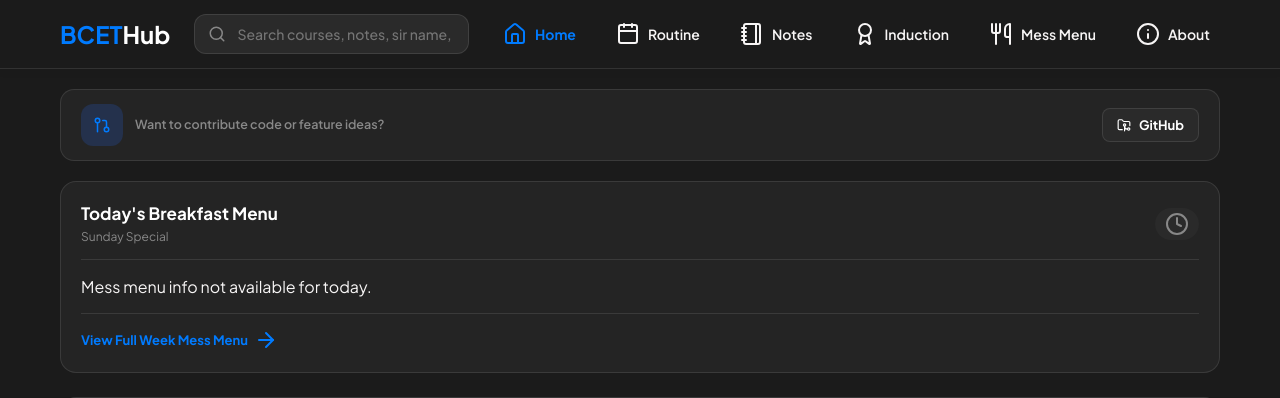
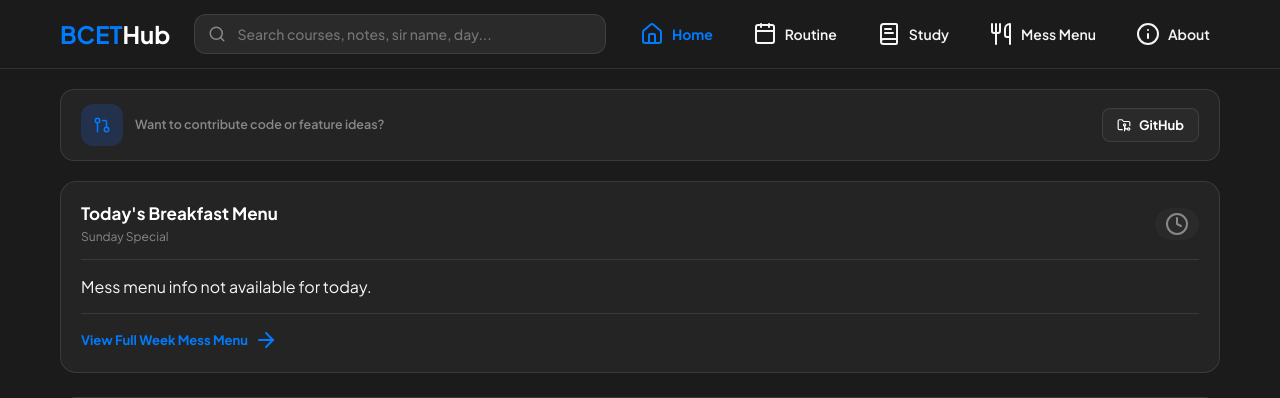
Before and after one commit to axinyyyx/BCETHub, a Django app: page / in a window 1280 px wide. Shown: the top 398 px of the page. Run offline with Django 4.2, Linux system fonts and the light colour scheme; data that the repository does not hold is empty.

Commit message:
Add files via upload

```diff
--- a/templates/includes/navbar.html
+++ b/templates/includes/navbar.html
@@ -33,14 +33,14 @@
                 <i data-lucide="calendar"></i>
                 <span>Routine</span>
             </a>
-            <a href="{% url 'notes' %}" class="nav-item {% if request.resolver_match.url_name == 'notes' %}active{% endif %}">
-                <i data-lucide="notebook"></i>
-                <span>Notes</span>
+            <a href="{% url 'study' %}" class="nav-item {% if request.resolver_match.url_name == 'study' %}active{% endif %}">
+                <i data-lucide="book-text"></i>
+                <span>Study</span>
             </a>
-            <a href="{% url 'induction' %}" class="nav-item {% if request.resolver_match.url_name == 'induction' %}active{% endif %}">
+            <!-- <a href="{% url 'induction' %}" class="nav-item {% if request.resolver_match.url_name == 'induction' %}active{% endif %}">
                 <i data-lucide="award"></i>
                 <span>Induction</span>
-            </a>
+            </a> -->
             <a href="{% url 'mess_menu' %}" class="nav-item {% if request.resolver_match.url_name == 'mess_menu' %}active{% endif %}">
                 <i data-lucide="utensils"></i>
                 <span>Mess Menu</span>
```
Also changed, not shown: README.md, templates/base.html (line endings or trailing spaces), 1 other file.
